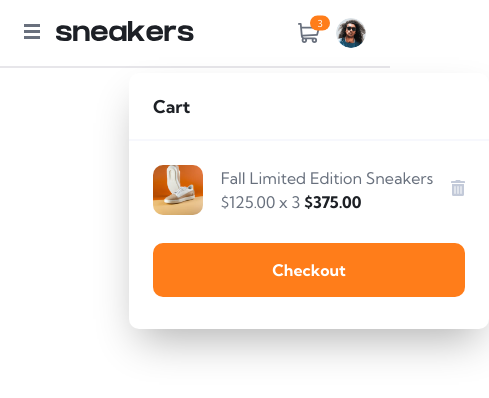
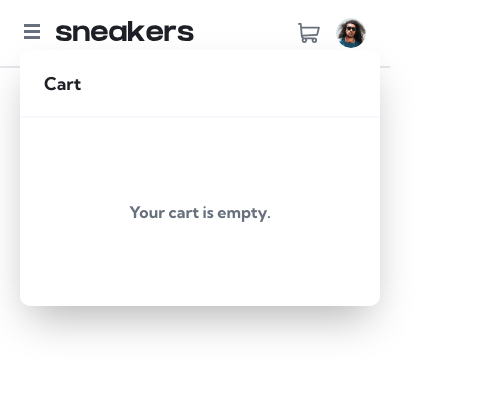
Before and after one commit to leo-jcq/ecommerce-product-page, a React (Vite) app: page / in a window 390 px wide. Both pictures are taken after a click on the element 309 px from the left and 33 px from the top of the page. Shown: the top 398 px of the page, 489 px wide, since content can reach past the window. Built offline with nearby package versions, Linux system fonts and the light colour scheme.

Commit message:
finish cart responsive

```diff
--- a/src/components/Cart/Cart.scss
+++ b/src/components/Cart/Cart.scss
@@ -152,10 +152,10 @@
         font-weight: 700;
         color: $white;
 
-        transition: opacity .3s ease;
+        transition: opacity 0.3s ease;
 
         &:hover {
-            opacity: .5;
+            opacity: 0.5;
         }
     }
 
@@ -169,3 +169,20 @@
         transform: translate(-50%, -50%);
     }
 }
+
+@media screen and (max-width: 1300px) {
+    .cartPopUp {
+        max-width: 96%;
+
+        position: fixed;
+        left: auto;
+        right: 10px;
+        transform: none;
+    }
+}
+
+@media screen and (min-width: 801px) and (max-width: 1300px) {
+    .cartPopUp {
+        top: 100px;
+    }
+}
--- a/src/components/Cart/Cart.tsx
+++ b/src/components/Cart/Cart.tsx
@@ -1,11 +1,13 @@
 import { FC, useEffect, useRef, useState } from 'react';
 import { iconCart, iconDelete } from '../../assets/icons';
 import imageProduct1 from '../../assets/image-product-1-thumbnail.jpg';
+import { useCart } from '../../contexts/CartContext';
 import './Cart.scss';
 
 const Cart: FC = () => {
     const [open, setOpen] = useState<boolean>(false);
     const rootRef = useRef<HTMLDivElement>(null);
+    const nbProducts = useCart();
 
     useEffect(() => {
         const handleClickOutside = (e: MouseEvent) => {
@@ -24,9 +26,6 @@ const Cart: FC = () => {
     const handleClick = (): void => {
         setOpen(!open);
     };
-
-    // TODO: temporaire
-    const [nbProducts, setNbProcust] = useState<number>(3);
 
     return (
         <div className="cart" ref={rootRef}>
@@ -53,7 +52,8 @@ const Cart: FC = () => {
                                     <div className="text">
                                         <span className="name">Fall Limited Edition Sneakers</span>
                                         <span className="price">
-                                            $125.00 x {nbProducts} <b>${(125.00 * nbProducts).toFixed(2)}</b>
+                                            $125.00 x {nbProducts}{' '}
+                                            <b>${(125.0 * nbProducts).toFixed(2)}</b>
                                         </span>
                                     </div>
 
@@ -63,7 +63,7 @@ const Cart: FC = () => {
                                 <button className="checkout">Checkout</button>
                             </>
                         ) : (
-                            <span className="empty">Your cart is emptys</span>
+                            <span className="empty">Your cart is empty.</span>
                         )}
                     </div>
                 </div>
--- /dev/null
+++ b/src/contexts/CartContext.tsx
@@ -0,0 +1,30 @@
+import { FC, ReactNode, createContext, useContext, useState } from 'react';
+
+const CartContext = createContext<number>(0);
+const CartUpdateContext = createContext<(value: number) => void>((value: number): void => {});
+
+export function useCart(): number {
+    return useContext(CartContext);
+}
+
+export function useCartUpdate(): (value: number) => void {
+    return useContext(CartUpdateContext);
+}
+
+interface CartProviderProps {
+    children: ReactNode;
+}
+
+const CartProvider: FC<CartProviderProps> = ({ children }) => {
+    const [cart, setCart] = useState<number>(0);
+
+    return (
+        <>
+            <CartContext.Provider value={cart}>
+                <CartUpdateContext.Provider value={setCart}>{children}</CartUpdateContext.Provider>
+            </CartContext.Provider>
+        </>
+    );
+};
+
+export default CartProvider;
--- a/src/index.tsx
+++ b/src/index.tsx
@@ -2,12 +2,13 @@ import { FC } from 'react';
 import { createRoot } from 'react-dom/client';
 import Navbar from './components/Navbar/Navbar';
 import './index.scss';
+import CartProvider from './contexts/CartContext';
 
 const App: FC = () => {
     return (
-        <>
+        <CartProvider>
             <Navbar />
-        </>
+        </CartProvider>
     );
 };
 
```
